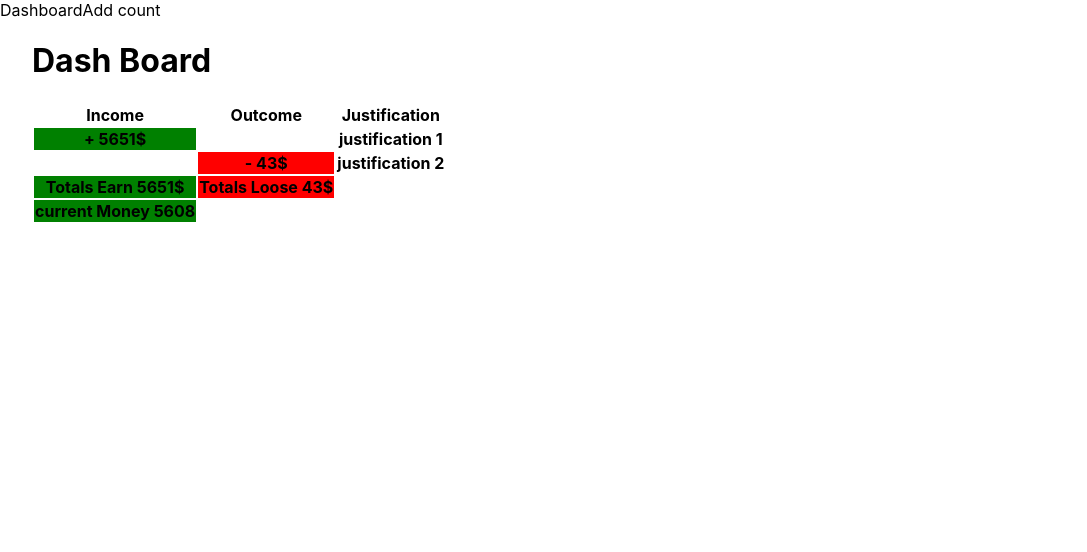
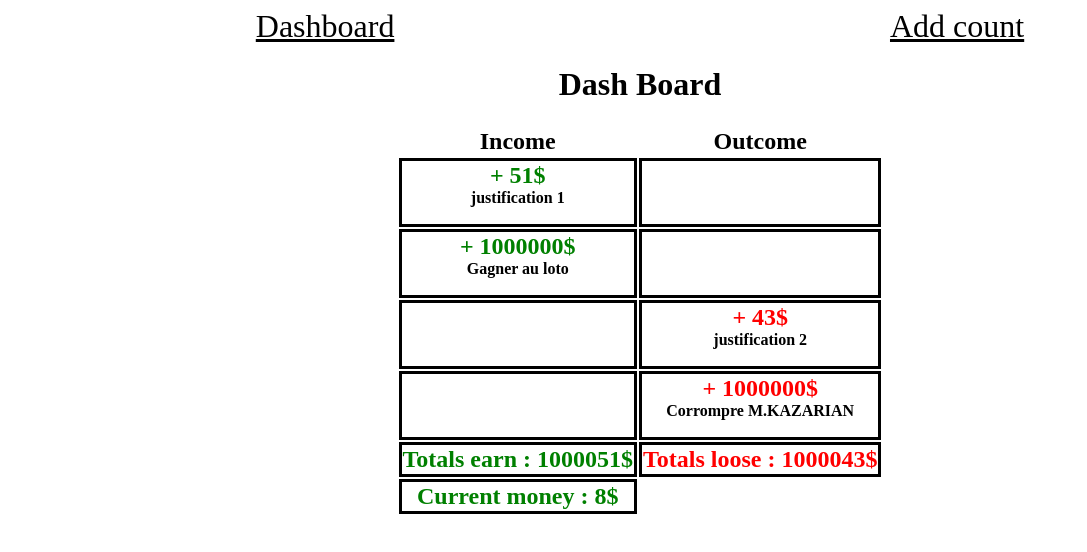
Before and after one commit to Nikasaih/NextJs_accountingSystem, a Next.js app: page / in a window 1280 px wide. Shown: the top 552 px of the page, without its empty margins (0-1087 px from the left). Built offline with nearby package versions, Linux system fonts and the light colour scheme.

Commit message:
ajout d'un début de css

```diff
--- a/components/ContextWrapper.js
+++ b/components/ContextWrapper.js
@@ -1,6 +1,7 @@
 import { createContext, useState } from "react";
+import { nanoid } from "nanoid";
+
 export const AppContext = createContext({});
-import { nanoid } from "nanoid";
 
 function ContextWrapper(props) {
   const { children, ...otherProps } = props;
@@ -8,15 +9,27 @@ function ContextWrapper(props) {
   const initialState = [
     {
       id: nanoid(),
-      count: "5651",
+      count: "51",
       justification: "justification 1",
-      state: "pos",
+      state: "earn",
+    },
+    {
+      id: nanoid(),
+      count: "1000000",
+      justification: "Gagner au loto",
+      state: "earn",
     },
     {
       id: nanoid(),
       count: "43",
       justification: "justification 2",
-      state: "neg",
+      state: "loose",
+    },
+    {
+      id: nanoid(),
+      count: "1000000",
+      justification: "Corrompre M.KAZARIAN",
+      state: "loose",
     },
   ];
   const [data, setData] = useState(initialState);
@@ -27,9 +40,9 @@ function ContextWrapper(props) {
     setData([...data, newData]);
   };
 
-  const test = { data, addData };
+  const contextProps = { data, addData };
   return (
-    <AppContext.Provider {...otherProps} value={test}>
+    <AppContext.Provider {...otherProps} value={contextProps}>
       {children}
     </AppContext.Provider>
   );
--- a/components/DisplayData.jsx
+++ b/components/DisplayData.jsx
@@ -1,40 +1,63 @@
 import { useContext } from "react";
 import { AppContext } from "./ContextWrapper.js";
+import cn from "classnames";
+import styles from "../styles/earnOrLoose.module.css";
 
 const EachInOutCome = (props) => {
   const { data, ...otherProps } = props;
   let earn = 0;
   let loose = 0;
+  const selectColorOnType = (type) => {
+    const response = type === "earn" ? styles.earn : styles.loose;
+    return response;
+  };
+
   return (
     <table props={otherProps}>
       <thead>
         <tr>
-          <th scope="col">Income</th>
-          <th scope="col">Outcome</th>
-          <th scope="col">Justification</th>
+          <th scope="col" className={styles.XLarge}>
+            Income
+          </th>
+          <th scope="col" className={styles.XLarge}>
+            Outcome
+          </th>
         </tr>
       </thead>
       <tbody>
         {data
           ? data.map((e) => {
-              let t;
-              if (e.state === "pos") {
-                t = { positive: e.count };
+              let currentCountState = e.state;
+              if (e.state === "earn") {
                 earn += parseInt(e.count);
               } else {
-                t = { negative: e.count };
                 loose += parseInt(e.count);
               }
-
+              const colorAndSize = `${selectColorOnType(currentCountState)} ${
+                styles.XLarge
+              } ${styles.thborder}`;
               return (
                 <tr key={e.id}>
-                  <th bgcolor={t.positive ? `green` : null}>
-                    {t.positive ? `+ ${t.positive}$` : null}
+                  <th className={colorAndSize}>
+                    {currentCountState === "earn" ? (
+                      <>
+                        + {e.count}$
+                        <p className={styles.justification}>
+                          {e.justification}
+                        </p>
+                      </>
+                    ) : null}
                   </th>
-                  <th bgcolor={t.negative ? `red` : null}>
-                    {t.negative ? `- ${t.negative}$` : null}
+                  <th className={colorAndSize}>
+                    {currentCountState === "loose" ? (
+                      <>
+                        + {e.count}$
+                        <p className={styles.justification}>
+                          {e.justification}
+                        </p>
+                      </>
+                    ) : null}
                   </th>
-                  <th>{e.justification}</th>
                 </tr>
               );
             })
@@ -42,13 +65,23 @@ const EachInOutCome = (props) => {
       </tbody>
       <tfoot>
         <tr>
-          <th bgcolor="green">Totals Earn {earn}$</th>
+          <th className={`${styles.earn} ${styles.XLarge} ${styles.thborder}`}>
+            Totals earn : {earn}$
+          </th>
 
-          <th bgcolor="red"> Totals Loose {loose}$</th>
+          <th
+            className={`${styles.loose} ${styles.XLarge} ${styles.thborder} `}
+          >
+            Totals loose : {loose}$
+          </th>
         </tr>
         <tr>
-          <th bgcolor={earn - loose > 0 ? "green" : "red"}>
-            current Money {earn - loose}
+          <th
+            className={`${earn - loose > 0 ? styles.earn : styles.loose} ${
+              styles.XLarge
+            } ${styles.thborder}`}
+          >
+            Current money : {earn - loose}$
           </th>
         </tr>
       </tfoot>
--- a/lib/loadOrSave.js
+++ b/lib/loadOrSave.js
@@ -16,7 +16,7 @@ const loadData = () => {
 };
 
 const saveData = (dataToSave) => {
-  fs.writeFile(DATA_FILE_PATH, JSON.stringify(dataToSave), (err) => {
+  fs.writeFile(DATA_FILE_PATH, JSON.parse(dataToSave), (err) => {
     if (err) {
       console.error(err);
       return;
--- a/package.json
+++ b/package.json
@@ -8,6 +8,7 @@
     "lint": "next lint"
   },
   "dependencies": {
+    "classnames": "^2.3.1",
     "formik": "^2.2.9",
     "next": "12.0.7",
     "react": "17.0.2",
--- a/pages/_app.js
+++ b/pages/_app.js
@@ -1,16 +1,16 @@
 import Link from "next/link";
 import { ContextWrapper } from "../components/ContextWrapper.js";
-import "../styles/globals.css";
+import styles from "../styles/earnOrLoose.module.css";
 
 function MyApp({ Component, pageProps }) {
   return (
     <ContextWrapper>
-      <header>
+      <header className={styles.header}>
         <Link href="/">
-          <a>Dashboard</a>
+          <a className={styles.link}>Dashboard</a>
         </Link>
         <Link href="/count/add-count">
-          <a>Add count</a>
+          <a className={styles.link}>Add count</a>
         </Link>
       </header>
       <Component {...pageProps} />
--- a/pages/index.js
+++ b/pages/index.js
@@ -1,21 +1,23 @@
 import Head from "next/head";
 import Image from "next/image";
 import { useState } from "react";
-import styles from "../styles/Home.module.css";
 import { loadData, saveData, totot } from "../lib/loadOrSave.js";
 import DisplayData from "../components/DisplayData.jsx";
+import styles from "../styles/earnOrLoose.module.css";
 
 export default function Home() {
   return (
-    <div className={styles.container}>
+    <div>
       <Head>
         <title>Create Next App</title>
         <meta name="description" content="Generated by create next app" />
         <link rel="icon" href="/favicon.ico" />
       </Head>
-      <h1>Dash Board</h1>
+      <div className={styles.centered}>
+        <h1>Dash Board</h1>
 
-      <DisplayData />
+        <DisplayData />
+      </div>
     </div>
   );
 }
--- a/styles/Home.module.css
+++ /dev/null
@@ -1,116 +0,0 @@
-.container {
-  padding: 0 2rem;
-}
-
-.main {
-  min-height: 100vh;
-  padding: 4rem 0;
-  flex: 1;
-  display: flex;
-  flex-direction: column;
-  justify-content: center;
-  align-items: center;
-}
-
-.footer {
-  display: flex;
-  flex: 1;
-  padding: 2rem 0;
-  border-top: 1px solid #eaeaea;
-  justify-content: center;
-  align-items: center;
-}
-
-.footer a {
-  display: flex;
-  justify-content: center;
-  align-items: center;
-  flex-grow: 1;
-}
-
-.title a {
-  color: #0070f3;
-  text-decoration: none;
-}
-
-.title a:hover,
-.title a:focus,
-.title a:active {
-  text-decoration: underline;
-}
-
-.title {
-  margin: 0;
-  line-height: 1.15;
-  font-size: 4rem;
-}
-
-.title,
-.description {
-  text-align: center;
-}
-
-.description {
-  margin: 4rem 0;
-  line-height: 1.5;
-  font-size: 1.5rem;
-}
-
-.code {
-  background: #fafafa;
-  border-radius: 5px;
-  padding: 0.75rem;
-  font-size: 1.1rem;
-  font-family: Menlo, Monaco, Lucida Console, Liberation Mono, DejaVu Sans Mono,
-    Bitstream Vera Sans Mono, Courier New, monospace;
-}
-
-.grid {
-  display: flex;
-  align-items: center;
-  justify-content: center;
-  flex-wrap: wrap;
-  max-width: 800px;
-}
-
-.card {
-  margin: 1rem;
-  padding: 1.5rem;
-  text-align: left;
-  color: inherit;
-  text-decoration: none;
-  border: 1px solid #eaeaea;
-  border-radius: 10px;
-  transition: color 0.15s ease, border-color 0.15s ease;
-  max-width: 300px;
-}
-
-.card:hover,
-.card:focus,
-.card:active {
-  color: #0070f3;
-  border-color: #0070f3;
-}
-
-.card h2 {
-  margin: 0 0 1rem 0;
-  font-size: 1.5rem;
-}
-
-.card p {
-  margin: 0;
-  font-size: 1.25rem;
-  line-height: 1.5;
-}
-
-.logo {
-  height: 1em;
-  margin-left: 0.5rem;
-}
-
-@media (max-width: 600px) {
-  .grid {
-    width: 100%;
-    flex-direction: column;
-  }
-}
--- /dev/null
+++ b/styles/earnOrLoose.module.css
@@ -0,0 +1,39 @@
+.earn {
+  color: green;
+}
+.loose {
+  color: red;
+}
+
+.XLarge {
+  font-size: x-large;
+}
+.justification {
+  color: black;
+  font-size: medium;
+  margin-top: 0%;
+}
+
+.centered {
+  display: flex;
+  flex-direction: column;
+  align-items: center;
+}
+
+.header {
+  display: flex;
+  justify-content: space-around;
+  font-size: xx-large;
+}
+
+.link {
+  color: black;
+  text-decoration: underline;
+}
+.formContent {
+  width: 100%;
+}
+
+.thborder {
+  border: solid black;
+}
--- a/styles/globals.css
+++ /dev/null
@@ -1,16 +0,0 @@
-html,
-body {
-  padding: 0;
-  margin: 0;
-  font-family: -apple-system, BlinkMacSystemFont, Segoe UI, Roboto, Oxygen,
-    Ubuntu, Cantarell, Fira Sans, Droid Sans, Helvetica Neue, sans-serif;
-}
-
-a {
-  color: inherit;
-  text-decoration: none;
-}
-
-* {
-  box-sizing: border-box;
-}
```
Also changed, not shown: pages/count/add-count.js (+23 -13 lines), 1 other file (tests, documents, lock files or other folders).
